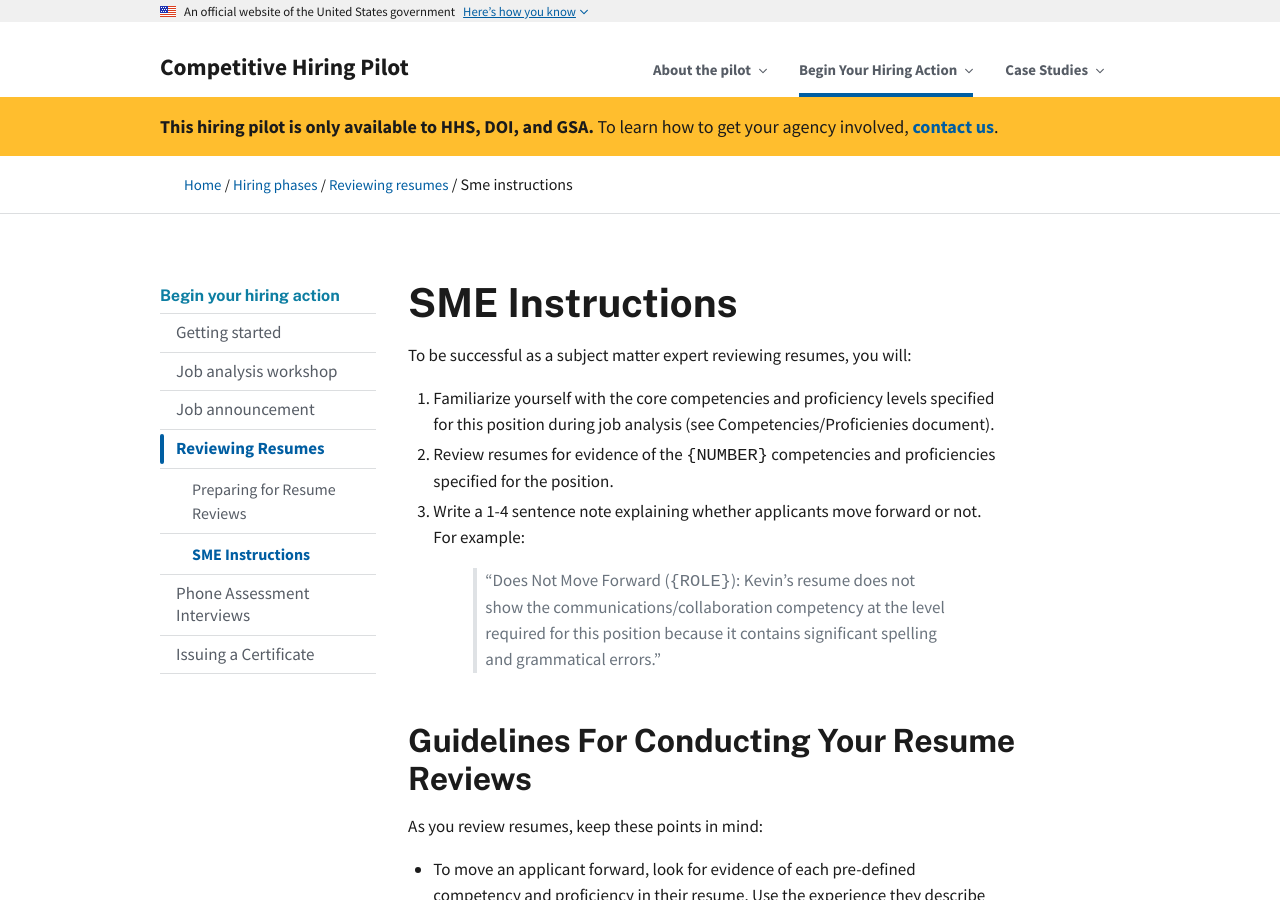
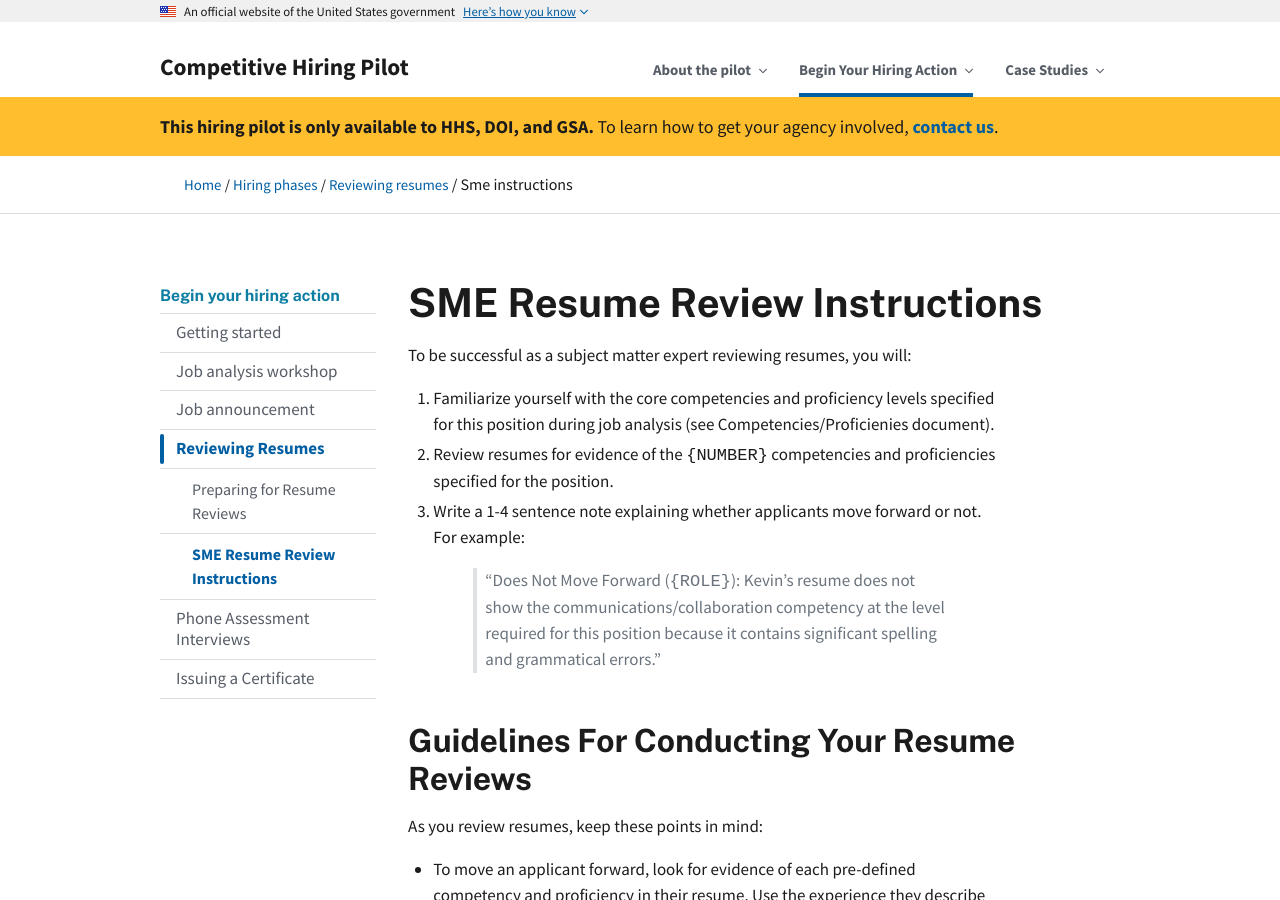
Before and after one commit to usds/SME-QA-Website, a Jekyll site: the page built from pages/phases/reviewing-resumes/sme-instructions.md, in a window 1280 px wide and 900 px high. Built offline with Jekyll 4.4.1, drawn with Linux system fonts in a browser that asks for light colours.

Commit message:
Adjusts getting started and title of a page in reviewing resumes per Stephanie.

```diff
--- a/_data/navigation.yml
+++ b/_data/navigation.yml
@@ -51,7 +51,7 @@
     subnav:
     - text: Preparing for Resume Reviews
       href: "/hiring-phases/reviewing-resumes/prep/"
-    - text: SME Instructions
+    - text: SME Resume Review Instructions
       href: "/hiring-phases/reviewing-resumes/sme-instructions/"
   - text: Phone Assessment Interviews
     href: /hiring-phases/phone-assessment-interviews/
--- a/pages/phases/getting-started/index.html
+++ b/pages/phases/getting-started/index.html
@@ -43,10 +43,11 @@
 <h2>Pilot Requirements</h2>
 <ul>
   <li><strong>Position Description:</strong> The PD must be classified at the proper GS level and flexible enough for the JOA to be accurate and compelling. This may require the ability to create a new PD in a timely fashion. It is also should be a GS12+ technical position that requires specialized experience, such as IT Specialist or paralegal.</li>
-  <li><strong>Vacancy:</strong> The vacancy has approved headcount of 5+ billets for the same position. Fewer billets may not provide the necessary return on SME time required for this process.</li>
+  <li><strong>Vacancy:</strong> The vacancy has approved headcount of five or more GS 12+ billets for the same technical role. Fewer billets may not provide the necessary return on SME time required for this process.</li>
   <li><strong>Policy - SMEs:</strong> Agency policy that allows SMEs to determine applicant qualifications and to use simplified efforts (i.e. 1 SME per interview, competency checklist for resume review vs. writing multiple paragraphs).</li>
   <li><strong>Policy - Resumes:</strong> Agency policy that allows the JOA to inform applicants that SMEs will only review the first 2-3 pages of the resume.</li>
   <li><strong>Baseline data:</strong> Ability to pull baseline data for recent DE hiring actions to compare numbers of qualified and selected applicants with the results of this process.</li>
+  <li><strong>Accurate Job Announcement:</strong> The agency must conduct a job analysis workshop with SMEs to serve as the link between what could be a slightly dated position description and what needs to be an accurate job announcement.</li>
 </ul>
 
 <p>This process has been approved by OPM Policy and piloted with two agencies.</p>
--- a/pages/phases/reviewing-resumes/sme-instructions.md
+++ b/pages/phases/reviewing-resumes/sme-instructions.md
@@ -2,7 +2,7 @@
 layout: article
 permalink: /hiring-phases/reviewing-resumes/sme-instructions/
 section: hiring-phases
-title: SME Instructions
+title: SME Resume Review Instructions
 sidenav: hiring-phases
 phase: reviewing-resumes
 sub-phase-order: 020
```
